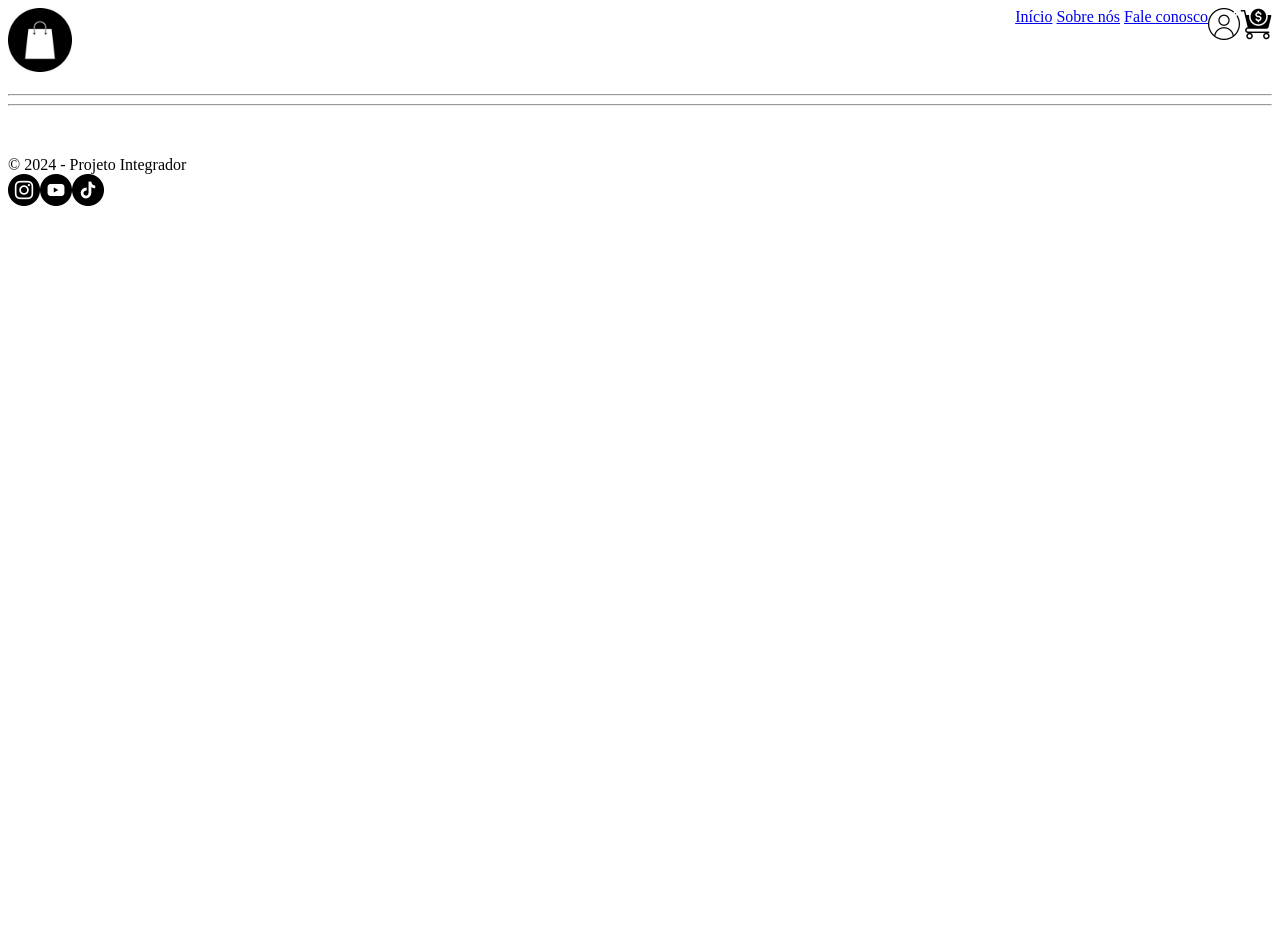
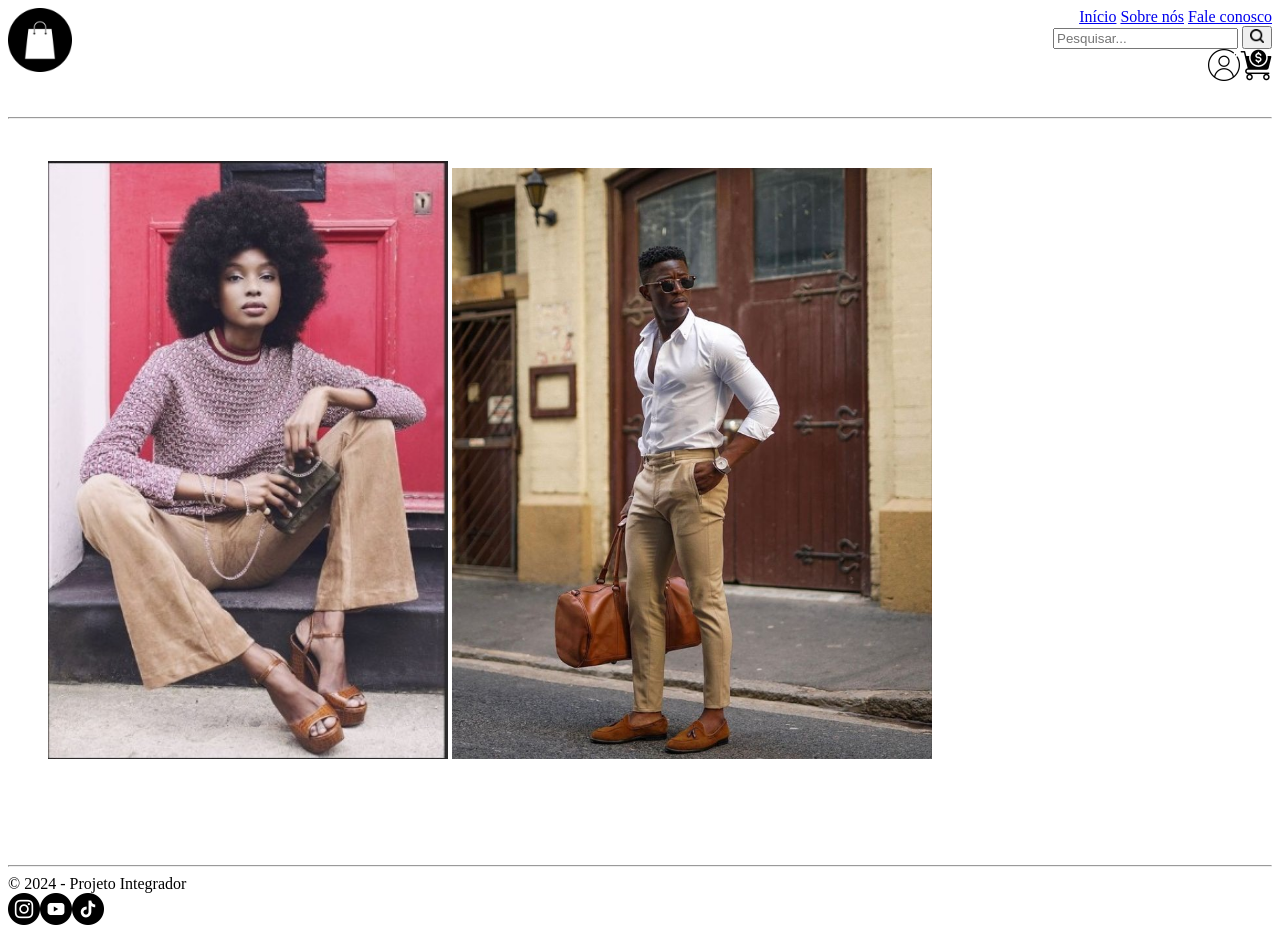
Before and after one commit to FerreiraMCastro/pi_proz, a plain HTML site: page index.html in a window 1280 px wide. Before the commit the page ends 800 px from the top, so only its background shows below. Drawn offline with Linux system fonts and the light colour scheme.

Commit message:
header e padronizado e main com imagens criada

```diff
--- a/modelo.html
+++ b/index.html
@@ -1,5 +1,5 @@
 <!DOCTYPE html>
-<html>
+<html lang="pt-br">
 
 <head>
   <meta charset="UTF-8">
@@ -12,9 +12,13 @@
   <header>
     <img src="img/icon.png" align="left" width="64">
     <nav align="right">
-      <a href="index.html">In&iacute;cio</a>
+      <a href="#">In&iacute;cio</a>
       <a href="sobre.html">Sobre n&oacute;s</a>
       <a href="contato.html">Fale conosco</a>
+      <form>
+        <input type="search" name="q" aria-placeholder="Pesquisar" placeholder="Pesquisar...">
+        <button type="submit"><img src="img\lupa.png" alt="Lupa " width="14"></button>
+      </form>
       <a href="carrinho.html"><img src="img/compras-online.png" width="32" align="right"></a>
       <a href="perfil.html"><img src="img/do-utilizador.png" width="32" align="right"></a>
     </nav>
@@ -23,12 +27,17 @@
   <!-- CONTEÚDO DAS PÁGINAS -->
   <main>
     <p><br><br></p>
-    <hr>
+      <hr>
+    <br>
 
+    <figure>
+      <img src="img\capa_mulher.png" alt="Modelo feminina" aria-label="Modelo feminino usando roupas da marca" width="400">
+      <img src="img\capa_homem.png" alt="Modelo masculino" aria-label="Modelo masculino usanda roupas da marca" width="480">
+    </figure>
 
-    <hr>
-    <p><br></p>
-  </main>
+  </main><br>
+   <p><br><br></p>
+    <hr></div>
 
   <!-- RODAPE -->
   <footer>
```
Also changed, not shown: carrinho.html (+6 -2 lines), img/capa_homem.png (added), img/capa_mulher.png (added), img/lupa.png (added).
